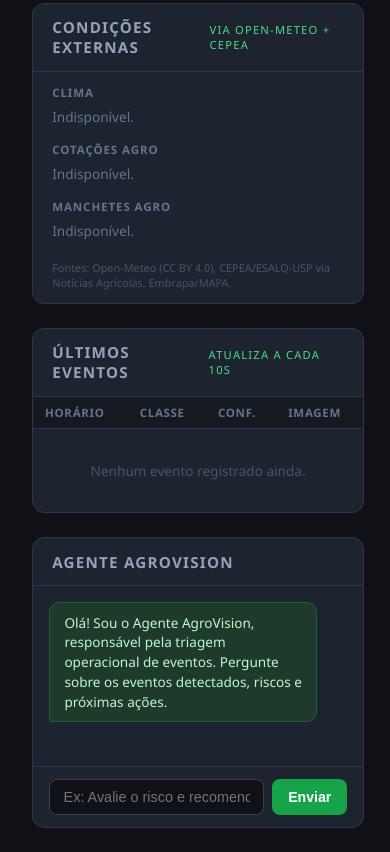
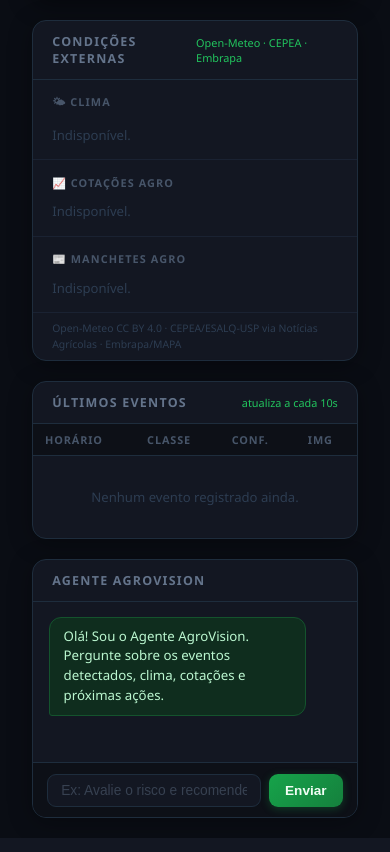
Before and after one commit to victorblumnisczak/yoloatvds, a FastAPI app: page / in a window 390 px wide. Shown: the part 491-1343 px from the top of the page. Run offline with FastAPI, Linux system fonts and the light colour scheme; data that the repository does not hold is empty.

Commit message:
frontend: redesign do dashboard (tema mais escuro, clima com icone, cotacoes em grid, manchetes com destaque)

```diff
--- a/agrovision_ia/static/dashboard.css
+++ b/agrovision_ia/static/dashboard.css
@@ -2,268 +2,365 @@
 
 body {
   font-family: 'Segoe UI', system-ui, sans-serif;
-  background: #0f1117;
+  background: #0a0d14;
   color: #e2e8f0;
   min-height: 100vh;
 }
 
+/* ---- Header ---- */
 header {
-  background: linear-gradient(135deg, #1a4731, #2d6a4f);
-  padding: 1.2rem 2rem;
+  background: linear-gradient(135deg, #0d2f1e 0%, #1a4731 50%, #0f3d2a 100%);
+  padding: 1rem 2rem;
   display: flex;
   align-items: center;
-  gap: 1rem;
-  box-shadow: 0 2px 12px rgba(0,0,0,0.4);
+  gap: 1.2rem;
+  border-bottom: 1px solid #1a3a28;
+  box-shadow: 0 4px 20px rgba(0,0,0,0.5);
 }
-header h1 { font-size: 1.5rem; font-weight: 700; letter-spacing: .5px; }
-header span { font-size: .85rem; color: #a7f3d0; }
+.header-icon {
+  font-size: 1.8rem;
+  line-height: 1;
+}
+.header-text h1 {
+  font-size: 1.35rem;
+  font-weight: 700;
+  letter-spacing: .3px;
+  color: #f0fdf4;
+}
+.header-text span {
+  font-size: .78rem;
+  color: #86efac;
+  opacity: .8;
+}
 .badge {
   margin-left: auto;
-  background: #22c55e;
-  color: #052e16;
-  font-size: .75rem;
+  background: #16a34a;
+  color: #f0fdf4;
+  font-size: .72rem;
   font-weight: 700;
-  padding: .25rem .75rem;
+  padding: .3rem .9rem;
   border-radius: 9999px;
+  letter-spacing: .05em;
+  box-shadow: 0 0 12px rgba(34,197,94,.35);
+  transition: box-shadow .3s;
 }
 
+/* ---- Layout ---- */
 main {
   display: grid;
-  grid-template-columns: 1fr 380px;
-  gap: 1.5rem;
-  padding: 1.5rem 2rem;
-  max-width: 1400px;
+  grid-template-columns: 1fr 460px;
+  gap: 1.25rem;
+  padding: 1.25rem 2rem;
+  max-width: 1500px;
   margin: 0 auto;
 }
 
 /* ---- Camera feed ---- */
 .feed-card {
-  background: #1e2330;
-  border-radius: 12px;
+  background: #131722;
+  border-radius: 14px;
   overflow: hidden;
-  border: 1px solid #2d3748;
+  border: 1px solid #1e2d3d;
+  box-shadow: 0 4px 24px rgba(0,0,0,.4);
+  display: flex;
+  flex-direction: column;
 }
 .feed-card h2 {
-  padding: .85rem 1.2rem;
-  font-size: .95rem;
+  padding: .75rem 1.2rem;
+  font-size: .8rem;
   font-weight: 600;
-  border-bottom: 1px solid #2d3748;
-  color: #94a3b8;
+  border-bottom: 1px solid #1e2d3d;
+  color: #64748b;
   text-transform: uppercase;
-  letter-spacing: .08em;
+  letter-spacing: .1em;
+  display: flex;
+  align-items: center;
+  gap: .5rem;
+}
+.feed-card h2::before {
+  content: '';
+  display: inline-block;
+  width: 7px; height: 7px;
+  border-radius: 50%;
+  background: #22c55e;
+  box-shadow: 0 0 6px #22c55e;
 }
 .feed-card img {
   width: 100%;
   display: block;
-  background: #111;
-  min-height: 280px;
+  background: #080b10;
+  flex: 1;
   object-fit: contain;
+  min-height: 320px;
 }
 
 /* ---- Right column ---- */
 .right-col {
   display: flex;
   flex-direction: column;
-  gap: 1.5rem;
+  gap: 1.25rem;
 }
 
-/* ---- Events table ---- */
-.events-card {
-  background: #1e2330;
-  border-radius: 12px;
-  border: 1px solid #2d3748;
+/* ---- Shared card styles ---- */
+.card {
+  background: #131722;
+  border-radius: 14px;
+  border: 1px solid #1e2d3d;
   overflow: hidden;
-  flex: 1;
+  box-shadow: 0 4px 24px rgba(0,0,0,.3);
 }
 .card-header {
-  padding: .85rem 1.2rem;
-  font-size: .95rem;
-  font-weight: 600;
-  border-bottom: 1px solid #2d3748;
-  color: #94a3b8;
+  padding: .75rem 1.2rem;
+  font-size: .78rem;
+  font-weight: 700;
+  border-bottom: 1px solid #1e2d3d;
+  color: #64748b;
   text-transform: uppercase;
-  letter-spacing: .08em;
+  letter-spacing: .1em;
   display: flex;
   justify-content: space-between;
   align-items: center;
 }
-.card-header small { font-size: .7rem; font-weight: 400; color: #4ade80; }
+.card-header small {
+  font-size: .68rem;
+  font-weight: 500;
+  color: #22c55e;
+  text-transform: none;
+  letter-spacing: 0;
+}
 
-.events-table-wrap { max-height: 280px; overflow-y: auto; }
-table { width: 100%; border-collapse: collapse; font-size: .82rem; }
+/* keep old class names working */
+.events-card, .chat-card, .external-card {
+  background: #131722;
+  border-radius: 14px;
+  border: 1px solid #1e2d3d;
+  overflow: hidden;
+  box-shadow: 0 4px 24px rgba(0,0,0,.3);
+}
+
+/* ---- External card ---- */
+.external-body {
+  display: flex;
+  flex-direction: column;
+}
+.ext-section {
+  padding: .9rem 1.2rem;
+  border-bottom: 1px solid #1a2232;
+}
+.ext-section:last-child { border-bottom: none; }
+.ext-section-label {
+  font-size: .68rem;
+  font-weight: 700;
+  text-transform: uppercase;
+  letter-spacing: .1em;
+  color: #475569;
+  margin-bottom: .6rem;
+}
+
+/* Weather hero */
+.weather-hero {
+  display: flex;
+  align-items: center;
+  gap: .9rem;
+}
+.weather-icon { font-size: 2.4rem; line-height: 1; }
+.weather-main {}
+.weather-temp {
+  font-size: 2rem;
+  font-weight: 800;
+  color: #4ade80;
+  line-height: 1;
+}
+.weather-desc {
+  font-size: .82rem;
+  color: #94a3b8;
+  margin-top: .15rem;
+}
+.weather-meta {
+  margin-top: .5rem;
+  display: flex;
+  gap: 1rem;
+  font-size: .76rem;
+  color: #64748b;
+}
+.weather-meta span { display: flex; align-items: center; gap: .25rem; }
+
+/* Quotes grid */
+.quote-row {
+  display: grid;
+  grid-template-columns: 1fr auto auto;
+  gap: .25rem .75rem;
+  align-items: center;
+  padding: .3rem 0;
+  border-bottom: 1px solid #0f1520;
+  font-size: .82rem;
+}
+.quote-row:last-child { border-bottom: none; }
+.quote-product {
+  color: #cbd5e1;
+  font-weight: 500;
+  text-transform: capitalize;
+}
+.quote-price { color: #e2e8f0; font-weight: 600; font-variant-numeric: tabular-nums; }
+.quote-var {
+  font-size: .76rem;
+  font-weight: 700;
+  padding: .1rem .4rem;
+  border-radius: 4px;
+  font-variant-numeric: tabular-nums;
+}
+.var-up   { color: #4ade80; background: rgba(74,222,128,.12); }
+.var-down { color: #f87171; background: rgba(248,113,113,.12); }
+.var-flat { color: #94a3b8; background: rgba(148,163,184,.1); }
+
+/* News list */
+.news-item {
+  display: flex;
+  flex-direction: column;
+  padding: .4rem 0;
+  border-bottom: 1px solid #0f1520;
+  border-left: 2px solid #1e3a2a;
+  padding-left: .6rem;
+  margin-left: -.2rem;
+  gap: .1rem;
+}
+.news-item:last-child { border-bottom: none; }
+.news-date { font-size: .68rem; color: #4ade80; font-weight: 600; }
+.news-title { font-size: .8rem; color: #94a3b8; line-height: 1.35; }
+
+/* Credit */
+.ext-credit {
+  padding: .5rem 1.2rem;
+  font-size: .65rem;
+  color: #2d3d52;
+  border-top: 1px solid #1a2232;
+  line-height: 1.5;
+}
+
+/* ---- Events table ---- */
+.events-table-wrap { max-height: 240px; overflow-y: auto; }
+table { width: 100%; border-collapse: collapse; font-size: .8rem; }
 th {
   position: sticky; top: 0;
-  background: #151920;
+  background: #0d1017;
   padding: .5rem .75rem;
   text-align: left;
-  color: #64748b;
-  font-weight: 600;
+  color: #475569;
+  font-weight: 700;
   text-transform: uppercase;
-  font-size: .72rem;
-  letter-spacing: .06em;
+  font-size: .68rem;
+  letter-spacing: .08em;
+  border-bottom: 1px solid #1e2d3d;
 }
-td { padding: .5rem .75rem; border-top: 1px solid #2d3748; }
-tr:hover td { background: #232a3a; }
+td { padding: .45rem .75rem; border-top: 1px solid #131d2b; color: #94a3b8; }
+tr:hover td { background: #161e2e; }
 .label-badge {
   display: inline-block;
-  padding: .15rem .55rem;
+  padding: .12rem .5rem;
   border-radius: 9999px;
-  font-size: .72rem;
+  font-size: .68rem;
   font-weight: 700;
   text-transform: uppercase;
+  letter-spacing: .04em;
 }
-.label-person   { background: #3b82f622; color: #93c5fd; border: 1px solid #3b82f644; }
-.label-car      { background: #f59e0b22; color: #fcd34d; border: 1px solid #f59e0b44; }
-.label-truck    { background: #ef444422; color: #fca5a5; border: 1px solid #ef444444; }
-.label-bus      { background: #8b5cf622; color: #c4b5fd; border: 1px solid #8b5cf644; }
-.label-motorcycle { background: #10b98122; color: #6ee7b7; border: 1px solid #10b98144; }
-
-.conf { color: #4ade80; font-weight: 600; }
-.no-events { text-align: center; padding: 2rem; color: #4b5563; font-size: .85rem; }
+.label-person     { background: rgba(59,130,246,.15); color: #93c5fd; border: 1px solid rgba(59,130,246,.3); }
+.label-car        { background: rgba(245,158,11,.15); color: #fcd34d; border: 1px solid rgba(245,158,11,.3); }
+.label-truck      { background: rgba(239,68,68,.15);  color: #fca5a5; border: 1px solid rgba(239,68,68,.3); }
+.label-bus        { background: rgba(139,92,246,.15); color: #c4b5fd; border: 1px solid rgba(139,92,246,.3); }
+.label-motorcycle { background: rgba(16,185,129,.15); color: #6ee7b7; border: 1px solid rgba(16,185,129,.3); }
+.conf { color: #4ade80; font-weight: 700; }
+.no-events { text-align: center; padding: 2rem; color: #2d3d52; font-size: .82rem; }
+td a { color: #3b82f6; font-size: .75rem; text-decoration: none; }
+td a:hover { color: #60a5fa; }
 
 /* ---- Chat ---- */
 .chat-card {
-  background: #1e2330;
-  border-radius: 12px;
-  border: 1px solid #2d3748;
   display: flex;
   flex-direction: column;
-  overflow: hidden;
 }
 .chat-messages {
   flex: 1;
-  padding: 1rem;
+  padding: .9rem 1rem;
   display: flex;
   flex-direction: column;
-  gap: .75rem;
-  min-height: 180px;
-  max-height: 260px;
+  gap: .65rem;
+  min-height: 160px;
+  max-height: 240px;
   overflow-y: auto;
 }
 .msg {
-  max-width: 90%;
-  padding: .6rem .9rem;
-  border-radius: 10px;
-  font-size: .85rem;
-  line-height: 1.45;
+  max-width: 88%;
+  padding: .55rem .85rem;
+  border-radius: 12px;
+  font-size: .83rem;
+  line-height: 1.5;
 }
 .msg-user {
   align-self: flex-end;
-  background: #1d4ed8;
-  color: #e0e7ff;
-  border-bottom-right-radius: 2px;
+  background: #1e40af;
+  color: #dbeafe;
+  border-bottom-right-radius: 3px;
 }
 .msg-bot {
   align-self: flex-start;
-  background: #1e3a2a;
+  background: #0f2d1e;
   color: #bbf7d0;
-  border: 1px solid #166534;
-  border-bottom-left-radius: 2px;
+  border: 1px solid #14532d;
+  border-bottom-left-radius: 3px;
 }
 .msg-error {
   align-self: flex-start;
-  background: #3b1515;
+  background: #2d0f0f;
   color: #fca5a5;
   border: 1px solid #7f1d1d;
-  border-bottom-left-radius: 2px;
+  border-bottom-left-radius: 3px;
 }
 .chat-form {
   display: flex;
   gap: .5rem;
-  padding: .75rem 1rem;
-  border-top: 1px solid #2d3748;
+  padding: .65rem .9rem;
+  border-top: 1px solid #1e2d3d;
+  background: #0d1017;
 }
 .chat-form input {
   flex: 1;
-  background: #0f1117;
-  border: 1px solid #374151;
-  border-radius: 8px;
-  padding: .55rem .85rem;
+  background: #131722;
+  border: 1px solid #1e2d3d;
+  border-radius: 9px;
+  padding: .5rem .8rem;
   color: #e2e8f0;
-  font-size: .9rem;
+  font-size: .86rem;
   outline: none;
   transition: border-color .2s;
 }
-.chat-form input:focus { border-color: #22c55e; }
+.chat-form input::placeholder { color: #374151; }
+.chat-form input:focus { border-color: #22c55e; box-shadow: 0 0 0 2px rgba(34,197,94,.1); }
 .chat-form button {
-  background: #16a34a;
-  color: #fff;
+  background: linear-gradient(135deg, #16a34a, #15803d);
+  color: #f0fdf4;
   border: none;
-  border-radius: 8px;
-  padding: .55rem 1rem;
-  font-size: .88rem;
+  border-radius: 9px;
+  padding: .5rem 1rem;
+  font-size: .85rem;
   font-weight: 600;
   cursor: pointer;
-  transition: background .2s;
+  transition: opacity .2s, box-shadow .2s;
   white-space: nowrap;
+  box-shadow: 0 2px 8px rgba(22,163,74,.3);
 }
-.chat-form button:hover { background: #15803d; }
-.chat-form button:disabled { background: #374151; cursor: not-allowed; }
+.chat-form button:hover { opacity: .9; box-shadow: 0 4px 12px rgba(22,163,74,.4); }
+.chat-form button:disabled { background: #1e2d3d; color: #374151; box-shadow: none; cursor: not-allowed; }
 
 /* ---- Scrollbar ---- */
-::-webkit-scrollbar { width: 6px; }
+::-webkit-scrollbar { width: 5px; }
 ::-webkit-scrollbar-track { background: transparent; }
-::-webkit-scrollbar-thumb { background: #374151; border-radius: 3px; }
+::-webkit-scrollbar-thumb { background: #1e2d3d; border-radius: 3px; }
 
-/* ---- External conditions card ---- */
-.external-card {
-  background: #1e2330;
-  border-radius: 12px;
-  border: 1px solid #2d3748;
-  overflow: hidden;
+/* ---- Muted / misc ---- */
+.muted { color: #2d3d52; font-size: .82rem; }
+
+@media (max-width: 1000px) {
+  main { grid-template-columns: 1fr; }
+  .right-col { flex-direction: row; flex-wrap: wrap; }
+  .external-card, .events-card, .chat-card { flex: 1 1 300px; }
 }
-.external-body {
-  padding: .8rem 1.2rem;
-  display: flex;
-  flex-direction: column;
-  gap: .9rem;
-}
-.external-section h3 {
-  font-size: .72rem;
-  text-transform: uppercase;
-  color: #64748b;
-  letter-spacing: .08em;
-  margin-bottom: .35rem;
-}
-.external-section .weather-line {
-  color: #e2e8f0;
-  font-size: .92rem;
-}
-.external-section .weather-line .temp {
-  font-size: 1.4rem;
-  font-weight: 700;
-  color: #4ade80;
-  margin-right: .35rem;
-}
-.external-section .quote-line {
-  display: flex;
-  justify-content: space-between;
-  font-size: .85rem;
-  color: #cbd5e1;
-  padding: .15rem 0;
-}
-.external-section .quote-line .var-up { color: #4ade80; }
-.external-section .quote-line .var-down { color: #f87171; }
-.external-section .news-line {
-  font-size: .82rem;
-  color: #cbd5e1;
-  padding: .25rem 0;
-  line-height: 1.4;
-}
-.external-section .news-line .news-date {
-  color: #64748b;
-  font-size: .72rem;
-  display: block;
-}
-.muted { color: #64748b; font-size: .85rem; }
-.credit {
-  display: block;
-  color: #475569;
-  font-size: .68rem;
-  margin-top: .25rem;
-  line-height: 1.4;
-}
-
-@media (max-width: 900px) {
-  main { grid-template-columns: 1fr; }
-}
--- a/agrovision_ia/static/dashboard.js
+++ b/agrovision_ia/static/dashboard.js
@@ -132,6 +132,17 @@ checkHealth();
 setInterval(checkHealth, 30000);
 
 // --- Condições externas (clima + cotações via scraping) ---
+
+function weatherIcon(code) {
+  if (code === 0) return '☀️';
+  if (code <= 3) return '⛅';
+  if (code <= 48) return '🌫️';
+  if (code <= 67) return '🌧️';
+  if (code <= 77) return '❄️';
+  if (code <= 82) return '🌦️';
+  return '⛈️';
+}
+
 async function refreshExternal() {
   try {
     const [wRes, mRes, nRes] = await Promise.allSettled([
@@ -140,53 +151,89 @@ async function refreshExternal() {
       fetch('/scraping/news'),
     ]);
 
+    // ---- Clima ----
     const wEl = document.getElementById('weather-content');
     if (wRes.status === 'fulfilled' && wRes.value.ok) {
       const w = await wRes.value.json();
       wEl.innerHTML = '';
-      const line = document.createElement('div');
-      line.className = 'weather-line';
-      const temp = document.createElement('span');
-      temp.className = 'temp';
+
+      const hero = document.createElement('div');
+      hero.className = 'weather-hero';
+
+      const icon = document.createElement('div');
+      icon.className = 'weather-icon';
+      icon.textContent = weatherIcon(w.weather_code || 0);
+
+      const main = document.createElement('div');
+      main.className = 'weather-main';
+
+      const temp = document.createElement('div');
+      temp.className = 'weather-temp';
       temp.textContent = `${Math.round(w.temperature_c ?? 0)}°C`;
-      line.appendChild(temp);
-      line.appendChild(document.createTextNode(
-        `${w.weather_description || ''} — ${w.location || ''} | vento ${Math.round(w.wind_kmh || 0)} km/h`
-      ));
-      wEl.appendChild(line);
+
+      const desc = document.createElement('div');
+      desc.className = 'weather-desc';
+      desc.textContent = `${w.weather_description || ''} · ${w.location || ''}`;
+
+      const meta = document.createElement('div');
+      meta.className = 'weather-meta';
+
+      const wind = document.createElement('span');
+      wind.textContent = `💨 ${Math.round(w.wind_kmh || 0)} km/h`;
+
+      const hum = document.createElement('span');
+      hum.textContent = `💧 ${w.humidity_pct || 0}%`;
+
+      const prec = document.createElement('span');
+      prec.textContent = `🌧 ${w.precipitation_mm || 0} mm`;
+
+      meta.appendChild(wind);
+      meta.appendChild(hum);
+      meta.appendChild(prec);
+      main.appendChild(temp);
+      main.appendChild(desc);
+      main.appendChild(meta);
+      hero.appendChild(icon);
+      hero.appendChild(main);
+      wEl.appendChild(hero);
     } else {
       wEl.innerHTML = '<span class="muted">Indisponível.</span>';
     }
 
+    // ---- Cotações ----
     const mEl = document.getElementById('market-content');
     if (mRes.status === 'fulfilled' && mRes.value.ok) {
       const m = await mRes.value.json();
       mEl.innerHTML = '';
       (m.quotes || []).slice(0, 5).forEach(q => {
         const row = document.createElement('div');
-        row.className = 'quote-line';
+        row.className = 'quote-row';
 
         const name = document.createElement('span');
+        name.className = 'quote-product';
         name.textContent = q.product;
 
-        const val = document.createElement('span');
-        const variation = q.variation_pct;
-        const price = q.price_brl;
-        const priceStr = typeof price === 'number' ? price.toFixed(2) : '?';
+        const price = document.createElement('span');
+        price.className = 'quote-price';
+        const priceStr = typeof q.price_brl === 'number'
+          ? q.price_brl.toLocaleString('pt-BR', {minimumFractionDigits:2, maximumFractionDigits:2})
+          : '?';
+        price.textContent = `R$ ${priceStr}`;
 
-        // Constrói via DOM (não usar innerHTML em dados externos)
-        const priceText = document.createTextNode(`R$ ${priceStr}/${q.unit || ''} `);
-        val.appendChild(priceText);
-
-        if (typeof variation === 'number') {
-          const varSpan = document.createElement('span');
-          varSpan.className = variation >= 0 ? 'var-up' : 'var-down';
-          varSpan.textContent = `(${variation >= 0 ? '+' : ''}${variation.toFixed(1)}%)`;
-          val.appendChild(varSpan);
+        const varEl = document.createElement('span');
+        const v = q.variation_pct;
+        if (typeof v === 'number') {
+          const absVal = Math.abs(v).toFixed(1);
+          varEl.className = 'quote-var ' + (v > 0 ? 'var-up' : v < 0 ? 'var-down' : 'var-flat');
+          varEl.textContent = (v >= 0 ? '+' : '−') + absVal + '%';
+        } else {
+          varEl.className = 'quote-var var-flat';
+          varEl.textContent = '—';
         }
 
         row.appendChild(name);
-        row.appendChild(val);
+        row.appendChild(price);
+        row.appendChild(varEl);
         mEl.appendChild(row);
       });
       if (!mEl.children.length) {
@@ -195,25 +242,28 @@ async function refreshExternal() {
     } else {
       mEl.innerHTML = '<span class="muted">Indisponível.</span>';
     }
+
+    // ---- Manchetes ----
     const nEl = document.getElementById('news-content');
     if (nEl) {
       if (nRes.status === 'fulfilled' && nRes.value.ok) {
         const n = await nRes.value.json();
         nEl.innerHTML = '';
         (n.headlines || []).slice(0, 3).forEach(h => {
-          const row = document.createElement('div');
-          row.className = 'news-line';
+          const item = document.createElement('div');
+          item.className = 'news-item';
 
           const date = document.createElement('span');
           date.className = 'news-date';
           date.textContent = h.date || '';
 
           const title = document.createElement('span');
+          title.className = 'news-title';
           title.textContent = h.title || '';
 
-          row.appendChild(date);
-          row.appendChild(title);
-          nEl.appendChild(row);
+          item.appendChild(date);
+          item.appendChild(title);
+          nEl.appendChild(item);
         });
         if (!nEl.children.length) {
           nEl.innerHTML = '<span class="muted">Sem manchetes.</span>';
--- a/agrovision_ia/templates/index.html
+++ b/agrovision_ia/templates/index.html
@@ -9,7 +9,8 @@
 <body>
 
 <header>
-  <div>
+  <div class="header-icon">🌿</div>
+  <div class="header-text">
     <h1>AgroVision AI</h1>
     <span>Monitoramento Rural com Visão Computacional</span>
   </div>
@@ -30,39 +31,41 @@
   <!-- Coluna direita -->
   <div class="right-col">
 
-    <!-- Condições externas (clima + cotações) -->
+    <!-- Condições externas -->
     <div class="external-card">
       <div class="card-header">
         Condições externas
-        <small id="external-hint">via Open-Meteo + CEPEA</small>
+        <small id="external-hint">Open-Meteo · CEPEA · Embrapa</small>
       </div>
       <div class="external-body">
 
-        <div class="external-section">
-          <h3>Clima</h3>
+        <!-- Clima -->
+        <div class="ext-section">
+          <div class="ext-section-label">🌤 Clima</div>
           <div id="weather-content">
             <span class="muted">Carregando...</span>
           </div>
         </div>
 
-        <div class="external-section">
-          <h3>Cotações agro</h3>
+        <!-- Cotações -->
+        <div class="ext-section">
+          <div class="ext-section-label">📈 Cotações agro</div>
           <div id="market-content">
             <span class="muted">Carregando...</span>
           </div>
         </div>
 
-        <div class="external-section">
-          <h3>Manchetes agro</h3>
+        <!-- Manchetes -->
+        <div class="ext-section">
+          <div class="ext-section-label">📰 Manchetes agro</div>
           <div id="news-content">
             <span class="muted">Carregando...</span>
           </div>
         </div>
 
-        <small class="credit" id="external-credit">
-          Fontes: Open-Meteo (CC BY 4.0), CEPEA/ESALQ-USP via Notícias Agrícolas, Embrapa/MAPA.
-        </small>
-
+      </div>
+      <div class="ext-credit">
+        Open-Meteo CC BY 4.0 · CEPEA/ESALQ-USP via Notícias Agrícolas · Embrapa/MAPA
       </div>
     </div>
 
@@ -79,7 +82,7 @@
               <th>Horário</th>
               <th>Classe</th>
               <th>Conf.</th>
-              <th>Imagem</th>
+              <th>Img</th>
             </tr>
           </thead>
           <tbody id="events-body">
@@ -94,7 +97,7 @@
       <div class="card-header">Agente AgroVision</div>
       <div class="chat-messages" id="chat-messages">
         <div class="msg msg-bot">
-          Olá! Sou o Agente AgroVision, responsável pela triagem operacional de eventos. Pergunte sobre os eventos detectados, riscos e próximas ações.
+          Olá! Sou o Agente AgroVision. Pergunte sobre os eventos detectados, clima, cotações e próximas ações.
         </div>
       </div>
       <form class="chat-form" id="chat-form">
```
